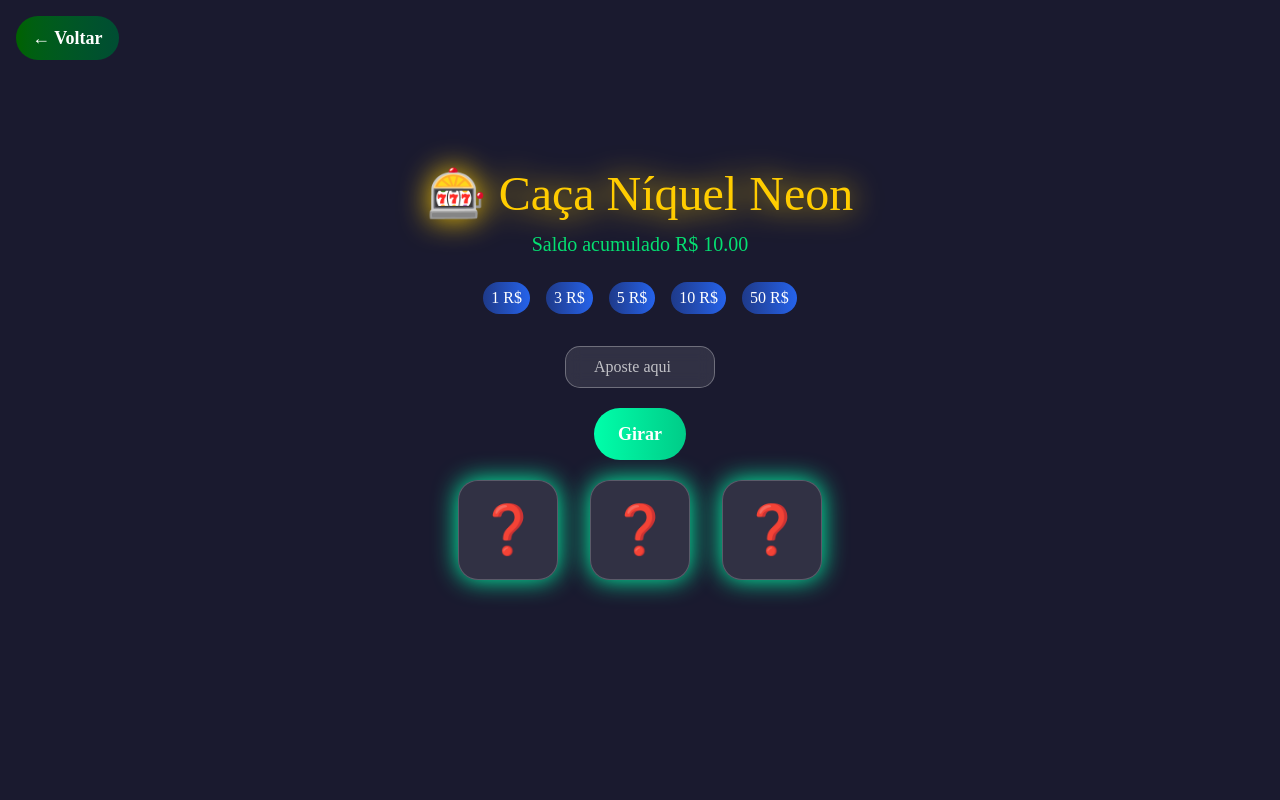
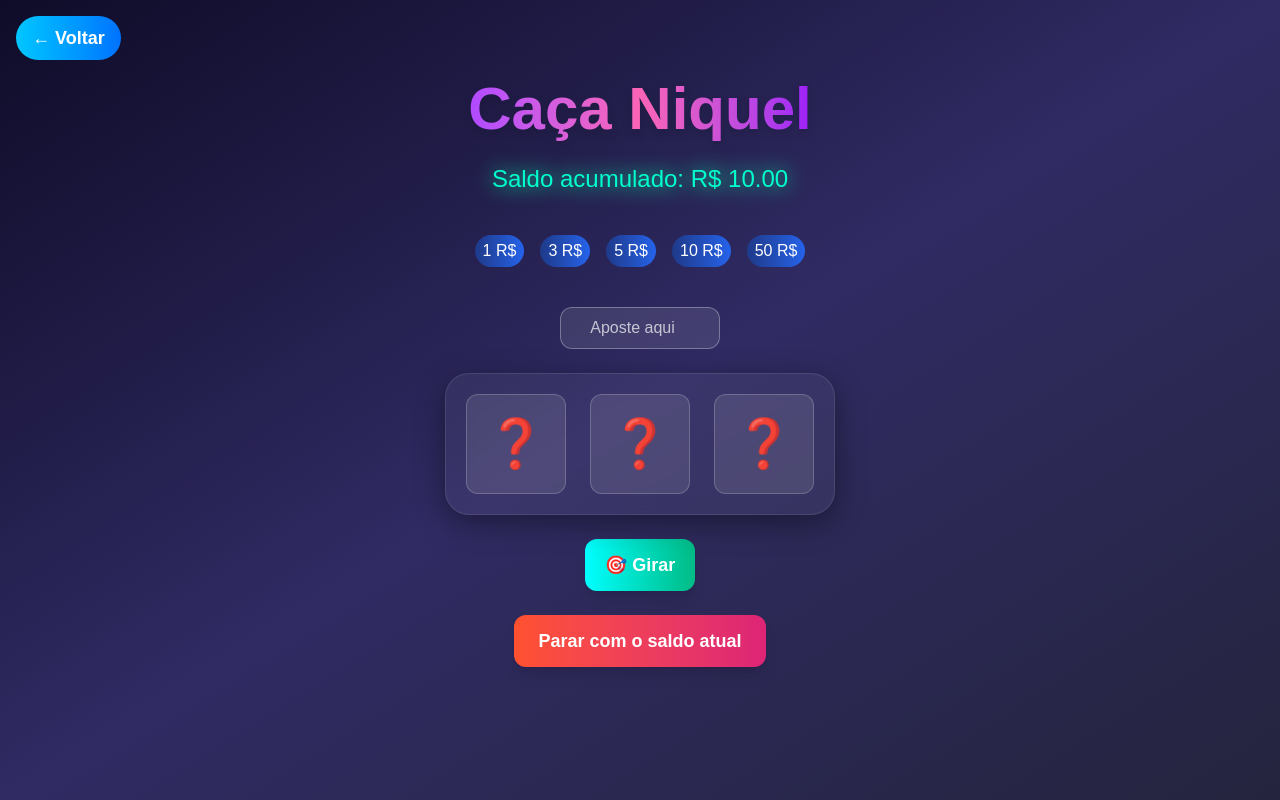
Before and after one commit to eduardo-gabriel-frainer/jogo_tigrinho, a Next.js app: page /Roleta in a window 1280 px wide. Built offline with nearby package versions, Linux system fonts and the light colour scheme.

Commit message:
Correção, ajustes no código

```diff
--- a/src/app/CampoMinado/page.tsx
+++ b/src/app/CampoMinado/page.tsx
@@ -6,13 +6,11 @@ export default function Home() {
     const linhas = 5;
     const colunas = 5;
     const [minas, setMinas] = useState<boolean[][]>([]);
-    const [saldo, setSaldo] = useState(0);
+    const [saldo, setSaldo] = useState(10);
     const [jogoAtivo, setJogoAtivo] = useState(true);
     const [message, setMessage] = useState("");
     const [aposta, setAposta] = useState<number | "">("");
-    const [celulasReveladas, setCelulasReveladas] = useState(
-        new Set<string>()
-    );
+    const [celulasReveladas, setCelulasReveladas] = useState(new Set<string>());
 
     const somExplosao = typeof Audio !== "undefined" ? new Audio("/explosion.mp3") : null;
     const somAcerto = typeof Audio !== "undefined" ? new Audio("/acerto.mp3") : null;
@@ -38,7 +36,7 @@ export default function Home() {
 
         setMinas(novaMatriz);
         setJogoAtivo(true);
-        setMessage("Escolha uma célula!");
+        setMessage("🚀 Escolha uma célula!");
         setCelulasReveladas(new Set());
     };
 
@@ -49,7 +47,7 @@ export default function Home() {
     const revelarCelula = (x: number, y: number) => {
         if (!jogoAtivo) return;
         if (aposta === "" || aposta <= 0) {
-            setMessage("Digite um valor válido para apostar.");
+            setMessage("⚠️ Digite um valor válido para apostar.");
             return;
         }
 
@@ -62,7 +60,7 @@ export default function Home() {
 
         if (minas[x][y]) {
             somExplosao?.play();
-            setMessage(`💥 BOOM! Você perdeu R$ ${aposta.toFixed(2)}.`);
+            setMessage(`💥 BOOM! Você perdeu R$ ${Number(aposta).toFixed(2)}.`);
             setJogoAtivo(false);
             setTimeout(() => {
                 alert("Você perdeu tudo!");
@@ -70,7 +68,7 @@ export default function Home() {
                 iniciarJogo();
             }, 1000);
         } else {
-            const premio = (aposta as number) * 1.5;
+            const premio = Number(aposta) * 1.5;
             const novoSaldo = saldo + premio;
             somAcerto?.play();
             setMessage(`🎉 Parabéns! Você ganhou R$ ${premio.toFixed(2)}!`);
@@ -85,21 +83,20 @@ export default function Home() {
     };
 
     return (
-        <main className="h-screen bg-[#1a1a2f] font-[Orbitron] text-white flex flex-col items-center justify-center text-center">
+        <main className="h-screen bg-gradient-to-br from-[#0f0c29] via-[#302b63] to-[#24243e] font-[Arial] text-white flex flex-col items-center justify-center text-center px-4">
 
             <Link
                 href="/"
-                className={`absolute top-0 left-0 m-4 px-4 py-2 rounded-full text-lg font-bold bg-gradient-to-r from-[#006400] to-[#004d33] hover:scale-105 hover:shadow-[0_0_20px_#006400]`}
-
+                className="absolute top-4 left-4 px-4 py-2 rounded-full text-lg font-bold bg-gradient-to-r from-[#00c6ff] to-[#0072ff] hover:scale-105 hover:shadow-[0_0_20px_#00c6ff] transition"
             >
-                Voltar
+                ← Voltar
             </Link>
 
-            <h1 className="text-5xl text-[#ffcc00] mb-2 drop-shadow-[0_0_15px_#ffcc00] drop-shadow-[0_0_25px_#ffaa00]">
-                💣 Campo Minado 💣
+            <h1 className="text-5xl sm:text-6xl font-extrabold text-transparent p-2 bg-clip-text bg-gradient-to-r from-purple-500 via-pink-400 to-purple-600 text-center drop-shadow-lg">
+                Campo Minado
             </h1>
 
-            <div className="my-2 text-xl text-[#00ffcc] drop-shadow-[0_0_8px_#00ffaa]">
+            <div className="my-4 text-2xl text-[#00ffcc] drop-shadow-[0_0_10px_#00ffaa]">
                 Ganhos acumulados: R$ {saldo.toFixed(2)}
             </div>
 
@@ -146,20 +143,18 @@ export default function Home() {
                 min={1}
                 placeholder="Aposte aqui"
                 value={aposta}
-                onChange={(e) =>
-                    setAposta(e.target.value === "" ? "" : parseFloat(e.target.value))
-                }
-                className="px-4 py-2 w-[150px] rounded-[15px] border border-white/30 bg-white/10 text-white mt-2 text-center text-base backdrop-blur-sm placeholder:text-white/70"
+                onChange={(e) => setAposta(e.target.value === "" ? "" : parseFloat(e.target.value))}
+                className="px-4 py-2 w-[160px] rounded-xl border border-white/30 bg-white/10 text-white mt-4 text-center text-base backdrop-blur-sm placeholder:text-white/70 focus:outline-none focus:ring-2 focus:ring-[#00ffcc]"
             />
 
             <button
                 onClick={pararJogo}
-                className="px-6 py-3 m-3 text-lg font-bold text-[#222] rounded-full bg-gradient-to-r from-[#ff9800] to-[#ffcc00] shadow-[0_0_15px_#ffcc00,0_0_20px_#ffaa00_inset] transition-transform hover:scale-105 hover:shadow-[0_0_25px_#ffcc00,0_0_30px_#ffaa00_inset]"
+                className="px-6 py-3 mt-6 text-lg font-bold text-[#222] rounded-xl bg-gradient-to-r from-[#ff512f] to-[#dd2476] shadow-lg transition-all duration-300 hover:scale-103 hover:shadow-[0_0_10px_#ff512f]"
             >
                 Parar com o saldo atual
             </button>
 
-            <div className="grid grid-cols-5 gap-2 justify-center my-6 backdrop-blur-md bg-white/5 p-3 rounded-2xl shadow-[0_8px_20px_rgba(0,0,0,0.5)] border border-white/10">
+            <div className="grid grid-cols-5 gap-3 justify-center my-8 backdrop-blur-md bg-white/5 p-5 rounded-3xl shadow-[0_8px_30px_rgba(0,0,0,0.4)] border border-white/10">
                 {Array.from({ length: linhas }).map((_, i) =>
                     Array.from({ length: colunas }).map((_, j) => {
                         const chave = `${i}-${j}`;
@@ -170,11 +165,11 @@ export default function Home() {
                             <div
                                 key={chave}
                                 onClick={() => revelarCelula(i, j)}
-                                className={`w-[50px] h-[50px] border border-white/20 rounded-xl flex items-center justify-center cursor-pointer text-2xl transition
-                ${revelado
+                                className={`w-[60px] h-[60px] border border-white/20 rounded-xl flex items-center justify-center cursor-pointer text-2xl transition-all duration-200
+                                    ${revelado
                                         ? isMina
-                                            ? "bg-[#990000] animate-explode"
-                                            : "bg-[#00ffaa]"
+                                            ? "bg-[#ff1744]"
+                                            : "bg-[#00e676]"
                                         : "bg-white/10 hover:bg-white/20 hover:scale-110 hover:shadow-[0_0_10px_#00ffaa] active:scale-95"
                                     }`}
                             >
@@ -185,7 +180,7 @@ export default function Home() {
                 )}
             </div>
 
-            <div className="mt-5 text-lg drop-shadow-[0_0_10px_rgba(0,0,0,0.7)] min-h-[1.5em]">
+            <div className="mt-4 text-xl drop-shadow-[0_0_10px_rgba(0,0,0,0.7)] min-h-[1.5em]">
                 {message}
             </div>
         </main>
--- a/src/app/Roleta/jogotigrinho2.0.tsx
+++ /dev/null
@@ -1,155 +0,0 @@
-"use client";
-import Link from "next/link";
-import { useState } from "react";
-
-export default function Home() {
-    const simbolos = ["🍒", "🔔", "🍋", "💎", "⭐", "7️⃣"];
-    const [roleta, setRoleta] = useState(["❓", "❓", "❓"]);
-    const [saldo, setSaldo] = useState(10);
-    const [aposta, setAposta] = useState<number | "">("");
-    const [mensagem, setMensagem] = useState("");
-    const [girando, setGirando] = useState(false);
-
-    const girar = () => {
-        if (aposta === "" || aposta <= 0) {
-            setMensagem("⚠️ Digite um valor válido para apostar.");
-            return;
-        }
-
-        setGirando(true);
-        setMensagem("🎰 Girando...");
-
-        const intervalo = setInterval(() => {
-            setRoleta([
-                simbolos[Math.floor(Math.random() * simbolos.length)],
-                simbolos[Math.floor(Math.random() * simbolos.length)],
-                simbolos[Math.floor(Math.random() * simbolos.length)],
-            ]);
-        }, 100);
-
-        setTimeout(() => {
-            clearInterval(intervalo);
-
-            const resultado = [
-                simbolos[Math.floor(Math.random() * simbolos.length)],
-                simbolos[Math.floor(Math.random() * simbolos.length)],
-                simbolos[Math.floor(Math.random() * simbolos.length)],
-            ];
-            setRoleta(resultado);
-
-            const [a, b, c] = resultado;
-            const apostaValor = aposta as number;
-            let ganho = 0;
-
-            if (a === b && b === c) {
-                ganho = apostaValor * 3;
-                setMensagem(`🎉 PARABÉNS! Você ganhou R$ ${ganho.toFixed(2)}!`);
-            } else if (a === b || a === c || b === c) {
-                ganho = apostaValor * 1.5;
-                setMensagem(`✨ Você ganhou R$ ${ganho.toFixed(2)}!`);
-            } else {
-                ganho = -apostaValor;
-                setMensagem(`💀 Você perdeu R$ ${apostaValor.toFixed(2)}.`);
-            }
-
-            setSaldo((prev) => Math.max(prev + ganho));
-            setGirando(false);
-        }, 2000);
-    };
-
-    return (
-        <main className="h-screen bg-[#1a1a2f] font-[Orbitron] text-white flex flex-col items-center justify-center text-center">
-
-            <Link
-                href="/"
-                className={`absolute top-0 left-0 m-4 px-4 py-2 rounded-full text-lg font-bold bg-gradient-to-r from-[#006200] to-[#004d33] hover:scale-105 hover:shadow-[0_0_20px_#006200]`}
-
-            >
-                ← Voltar
-            </Link>
-
-            <h1 className="text-5xl text-[#ffcc00] mb-3 drop-shadow-[0_0_15px_#ffcc00]">
-                🎰 Caça Níquel Neon
-            </h1>
-
-            <span className={`${saldo >= 0 ? "text-green-400 text-xl" : "text-red-500 text-xl"}`}>
-                Saldo acumulado R$ {saldo.toFixed(2)}
-            </span>
-
-            <div className="flex flex-wrap gap-4 p-6">
-                <button
-                    onClick={() => setAposta(1)}
-                    className="px-2 py-1 rounded-2xl text-white bg-gradient-to-r from-[#1e3a8a] to-[#2563eb] hover:scale-105 hover:shadow-[0_0_20px_#2563eb] transition-all duration-300"
-                >
-                    1 R$
-                </button>
-
-                <button
-                    onClick={() => setAposta(3)}
-                    className="px-2 py-1 rounded-2xl text-white bg-gradient-to-r from-[#1e3a8a] to-[#2563eb] hover:scale-105 hover:shadow-[0_0_20px_#2563eb] transition-all duration-300"
-                >
-                    3 R$
-                </button>
-
-                <button
-                    onClick={() => setAposta(5)}
-                    className="px-2 py-1 rounded-2xl text-white bg-gradient-to-r from-[#1e3a8a] to-[#2563eb] hover:scale-105 hover:shadow-[0_0_20px_#2563eb] transition-all duration-300"
-                >
-                    5 R$
-                </button>
-
-                <button
-                    onClick={() => setAposta(10)}
-                    className="px-2 py-1 rounded-2xl text-white bg-gradient-to-r from-[#1e3a8a] to-[#2563eb] hover:scale-105 hover:shadow-[0_0_20px_#2563eb] transition-all duration-300"
-                >
-                    10 R$
-                </button>
-
-                <button
-                    onClick={() => setAposta(50)}
-                    className="px-2 py-1 rounded-2xl text-white bg-gradient-to-r from-[#1e3a8a] to-[#2563eb] hover:scale-105 hover:shadow-[0_0_20px_#2563eb] transition-all duration-300"
-                >
-                    50 R$
-                </button>
-            </div>
-
-            <input
-                readOnly
-                type="number"
-                min={1}
-                placeholder="Aposte aqui"
-                value={aposta}
-                onChange={(e) =>
-                    setAposta(e.target.value === "" ? "" : parseFloat(e.target.value))
-                }
-                className="px-4 py-2 w-[150px] rounded-[15px] border border-white/30 bg-white/10 text-white mt-2 text-center text-base backdrop-blur-sm placeholder:text-white/70"
-            />
-
-            <div className="flex gap-6 my-5 flex-wrap justify-center">
-                <button
-                    onClick={girar}
-                    disabled={girando}
-                    className={`px-6 py-3 rounded-full text-lg font-bold ${girando
-                        ? "bg-gray-500 cursor-not-allowed"
-                        : "bg-gradient-to-r from-[#00ffaa] to-[#00cc88] hover:scale-105 hover:shadow-[0_0_20px_#00ffaa]"
-                        }`}
-                >
-                    {girando ? "Girando..." : "Girar"}
-                </button>
-            </div>
-
-            <div className="flex gap-8 justify-center mb-6">
-                {roleta.map((simbolo, idx) => (
-                    <div
-                        key={idx}
-                        className="w-[100px] h-[100px] bg-white/10 rounded-[20px] border border-white/20 flex items-center justify-center text-5xl shadow-[0_0_25px_#00ffaa]"
-                    >
-                        {simbolo}
-                    </div>
-                ))}
-            </div>
-
-            <div className="text-lg min-h-[1.5em]">{mensagem}</div>
-        </main>
-    );
-}
--- a/src/app/Roleta/page.tsx
+++ b/src/app/Roleta/page.tsx
@@ -1,3 +1,4 @@
+
 "use client";
 import Link from "next/link";
 import { useState } from "react";
@@ -10,12 +11,17 @@ export default function Home() {
     const [mensagem, setMensagem] = useState("");
     const [girando, setGirando] = useState(false);
 
+    const somRoleta = typeof Audio !== "undefined" ? new Audio("/roleta.mp3") : null;
+    const somVitoria = typeof Audio !== "undefined" ? new Audio("/acerto.mp3") : null;
+    const somDerrota = typeof Audio !== "undefined" ? new Audio("/derrota.mp3") : null;
+
     const girar = () => {
         if (aposta === "" || aposta <= 0) {
             setMensagem("⚠️ Digite um valor válido para apostar.");
             return;
         }
 
+        if (somRoleta) somRoleta.play();
         setGirando(true);
         setMensagem("🎰 Girando...");
 
@@ -44,37 +50,71 @@ export default function Home() {
             if (a === b && b === c) {
                 ganho = apostaValor * 3;
                 setMensagem(`🎉 PARABÉNS! Você ganhou R$ ${ganho.toFixed(2)}!`);
+                if (somVitoria) somVitoria.play();
             } else if (a === b || a === c || b === c) {
                 ganho = apostaValor * 1.5;
                 setMensagem(`✨ Você ganhou R$ ${ganho.toFixed(2)}!`);
+                if (somVitoria) somVitoria.play();
             } else {
                 ganho = -apostaValor;
                 setMensagem(`💀 Você perdeu R$ ${apostaValor.toFixed(2)}.`);
+                if (somDerrota) somDerrota.play();
             }
 
-            setSaldo((prev) => Math.max(prev + ganho));
+            setSaldo((prev) => {
+                const novoSaldo = Math.max(prev + ganho, 0);
+
+                if (novoSaldo === 0) {
+                    setTimeout(() => {
+                        if (confirm("💀 Você perdeu tudo! Quer recomeçar o jogo?")) {
+                            recomeçar();
+                        }
+                    }, 1000);
+                } else if (novoSaldo > 0 && novoSaldo < 1) {
+                    setTimeout(() => {
+                        if (confirm("⚠️ Seu saldo é insuficiente para continuar. Quer recomeçar o jogo?")) {
+                            recomeçar();
+                        }
+                    }, 500);
+                }
+
+                return novoSaldo;
+            });
+
             setGirando(false);
+            setAposta("");
         }, 2000);
     };
 
+    const recomeçar = () => {
+        setSaldo(10);
+        setMensagem("✅ Jogo reiniciado!");
+        setRoleta(["❓", "❓", "❓"]);
+    };
+
+    const parar = () => {
+        alert(`Você parou com R$ ${saldo.toFixed(2)}`);
+        recomeçar();
+    };
+
     return (
-        <main className="h-screen bg-[#1a1a2f] font-[Orbitron] text-white flex flex-col items-center justify-center text-center">
+        <main className="h-screen bg-gradient-to-br from-[#0f0c29] via-[#302b63] to-[#24243e] font-[Arial] text-white flex flex-col items-center justify-center text-center px-4">
 
             <Link
                 href="/"
-                className={`absolute top-0 left-0 m-4 px-4 py-2 rounded-full text-lg font-bold bg-gradient-to-r from-[#006200] to-[#004d33] hover:scale-105 hover:shadow-[0_0_20px_#006200]`}
-
+                className="absolute top-4 left-4 px-4 py-2 rounded-full text-lg font-bold bg-gradient-to-r from-[#00c6ff] to-[#0072ff] hover:scale-103 hover:shadow-[0_0_10px_#00c6ff] transition"
             >
                 ← Voltar
             </Link>
 
-            <h1 className="text-5xl text-[#ffcc00] mb-3 drop-shadow-[0_0_15px_#ffcc00]">
-                🎰 Caça Níquel Neon
+            <h1 className="text-5xl sm:text-6xl font-extrabold text-transparent p-2 bg-clip-text bg-gradient-to-r from-purple-500 via-pink-400 to-purple-600 text-center drop-shadow-lg">
+                Caça Niquel
             </h1>
 
-            <span className={`${saldo >= 0 ? "text-green-400 text-xl" : "text-red-500 text-xl"}`}>
-                Saldo acumulado R$ {saldo.toFixed(2)}
-            </span>
+            <div className="my-4 text-2xl text-[#00ffcc] drop-shadow-[0_0_10px_#00ffaa]">
+                Saldo acumulado: R$ {saldo.toFixed(2)}
+            </div>
+
 
             <div className="flex flex-wrap gap-4 p-6">
                 <button
@@ -119,37 +159,50 @@ export default function Home() {
                 min={1}
                 placeholder="Aposte aqui"
                 value={aposta}
-                onChange={(e) =>
-                    setAposta(e.target.value === "" ? "" : parseFloat(e.target.value))
-                }
-                className="px-4 py-2 w-[150px] rounded-[15px] border border-white/30 bg-white/10 text-white mt-2 text-center text-base backdrop-blur-sm placeholder:text-white/70"
+                onChange={(e) => setAposta(e.target.value === "" ? "" : parseFloat(e.target.value))}
+                className="px-4 py-2 w-[160px] rounded-xl border border-white/30 bg-white/10 text-white mt-4 text-center text-base backdrop-blur-sm placeholder:text-white/70 focus:outline-none focus:ring-2 focus:ring-[#00ffcc]"
             />
 
-            <div className="flex gap-6 my-5 flex-wrap justify-center">
-                <button
-                    onClick={girar}
-                    disabled={girando}
-                    className={`px-6 py-3 rounded-full text-lg font-bold ${girando
-                        ? "bg-gray-500 cursor-not-allowed"
-                        : "bg-gradient-to-r from-[#00ffaa] to-[#00cc88] hover:scale-105 hover:shadow-[0_0_20px_#00ffaa]"
-                        }`}
-                >
-                    {girando ? "Girando..." : "Girar"}
-                </button>
-            </div>
-
-            <div className="flex gap-8 justify-center mb-6">
+            {/* Roletas */}
+            <div className="flex gap-6 justify-center my-6 backdrop-blur-md bg-white/5 p-5 rounded-3xl shadow-[0_8px_30px_rgba(0,0,0,0.4)] border border-white/10">
                 {roleta.map((simbolo, idx) => (
                     <div
                         key={idx}
-                        className="w-[100px] h-[100px] bg-white/10 rounded-[20px] border border-white/20 flex items-center justify-center text-5xl shadow-[0_0_25px_#00ffaa]"
+                        className="w-[100px] h-[100px] border border-white/20 rounded-xl flex items-center justify-center text-5xl bg-white/10 hover:bg-white/20 transition-all duration-200"
                     >
                         {simbolo}
                     </div>
                 ))}
             </div>
 
-            <div className="text-lg min-h-[1.5em]">{mensagem}</div>
+            {/* Botão Girar abaixo das roletas */}
+            <div className="mb-4">
+                <button
+                    onClick={girar}
+                    disabled={girando}
+                    className={`px-5 py-3 text-lg font-bold rounded-xl shadow-lg transition
+                        ${girando
+                            ? "bg-gray-500 cursor-not-allowed"
+                            : "bg-gradient-to-r from-[#00FFFF] to-[#03bb85] transition-all duration-300 hover:scale-105 hover:shadow-[0_0_10px_#ff512f]"
+                        }`}
+                >
+                    {girando ? "Girando..." : "🎯 Girar"}
+                </button>
+            </div>
+
+            {/* Botão Parar mais abaixo */}
+            <div className="mb-6">
+                <button
+                    onClick={parar}
+                    className="px-6 py-3 mt-2 text-lg font-bold rounded-xl bg-gradient-to-r from-[#ff512f] to-[#dd2476] shadow-lg transition-all duration-300 hover:scale-103 hover:shadow-[0_0_10px_#ff512f]"
+                >
+                    Parar com o saldo atual
+                </button>
+            </div>
+
+            <div className="mt-2 text-xl drop-shadow-[0_0_10px_rgba(0,0,0,0.7)] min-h-[1.5em]">
+                {mensagem}
+            </div>
         </main>
     );
 }
```
Also changed, not shown: src/app/page.tsx (+22 -18 lines).
